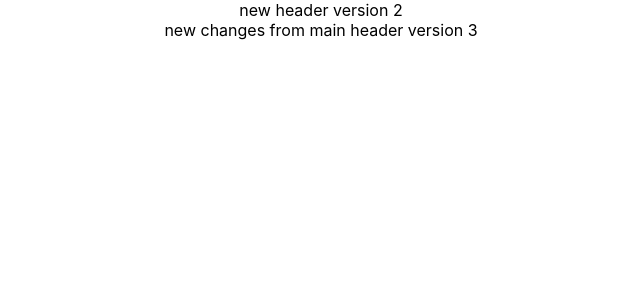
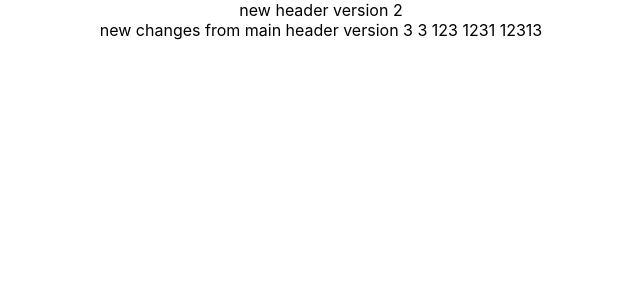
Before and after one commit to Arenelin/Test2, a React (Create React App) app: page / in a window 1280 px wide. Shown: the top 300 px of the page, without its empty margins (319-959 px from the left). Built offline with nearby package versions, Linux system fonts and the light colour scheme.

Commit message:
feat: changes new header 3

```diff
--- a/src/App.tsx
+++ b/src/App.tsx
@@ -6,7 +6,7 @@ function App() {
   return (
     <div className="App">
         <div>new header version 2</div>
-        <div>new changes from main header version 3</div>
+        <div>new changes from main header version 3 3 123 1231 12313</div>
     </div>
   );
 }
```
